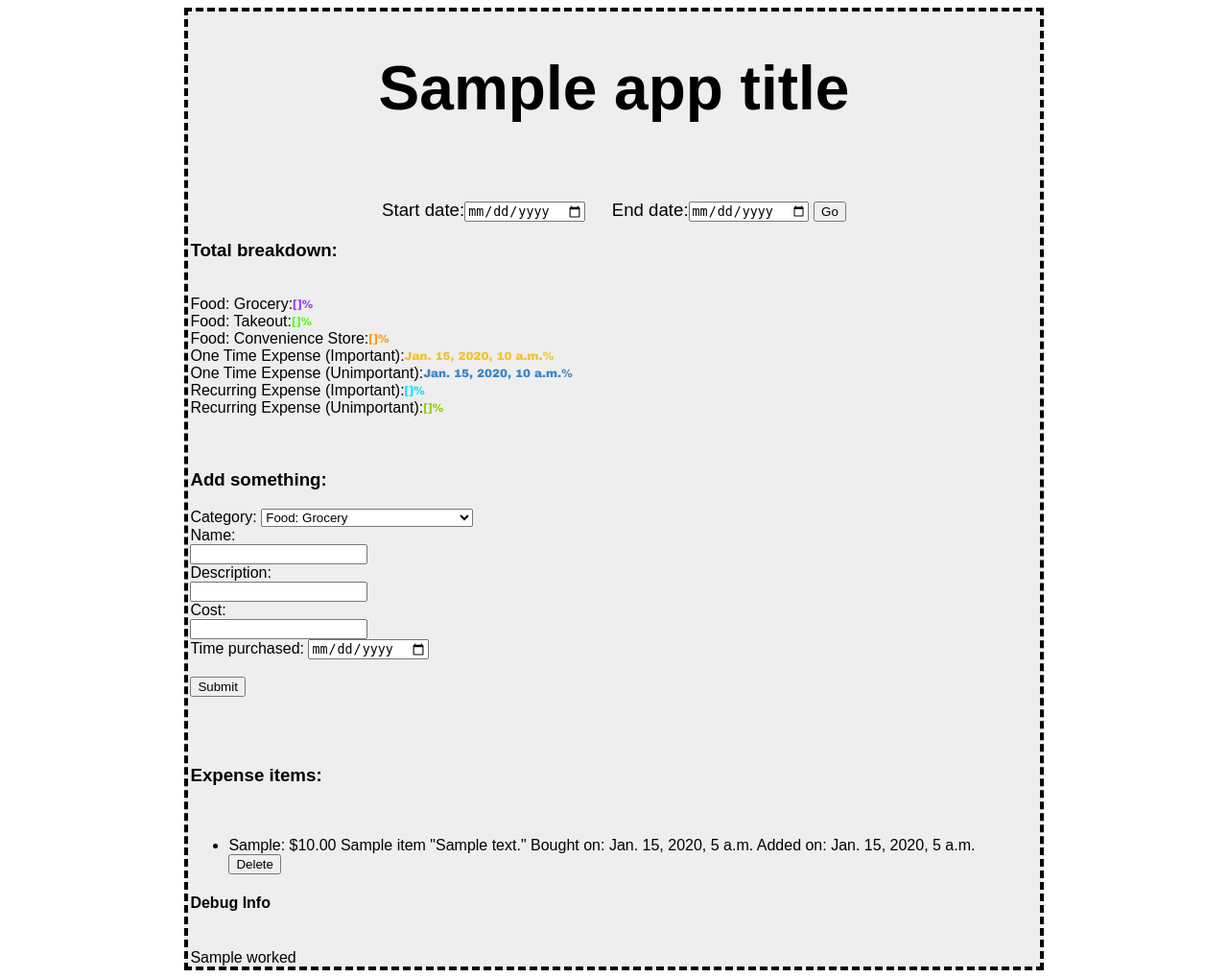
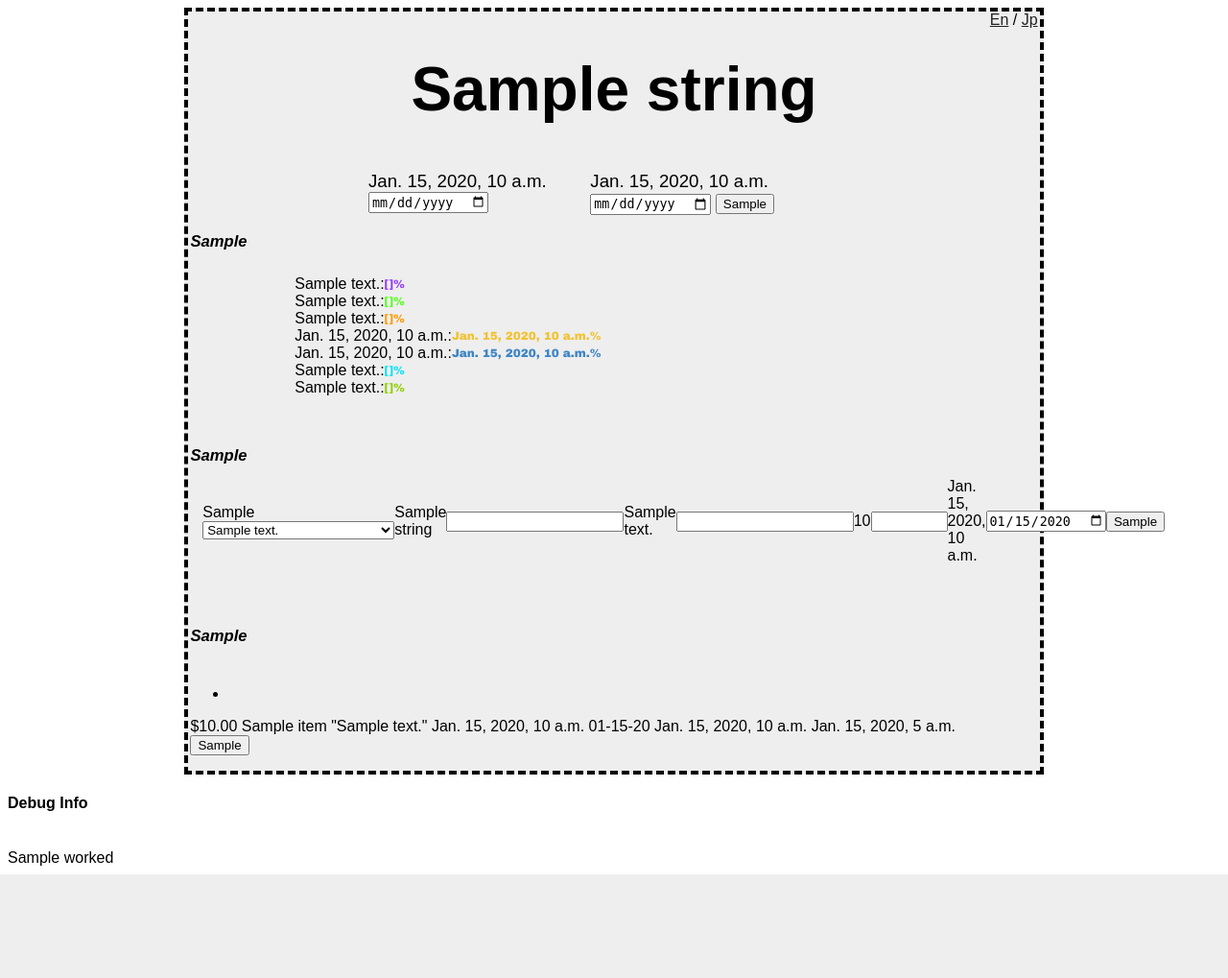
Before and after one commit to abstractedfox/expensecounter, a Django app: template expensecounter/ExpenseCounterApp/templates/ExpenseCounterApp/index.html in a window 1280 px wide. Shown: the whole page at 96% size. After the commit the page ends 911 px from the top, so only its background shows below. Run offline with Django 4.2, Linux system fonts and the light colour scheme; tables that the repository leaves empty hold one stand-in row (values such as "Sample post"); the template is opened without the code that fills it: values that come from a table or form of the project are taken from there, most other values are stand-ins (such as "Sample title", 1, 10 or a date in 2020).

Commit message:
Simple frontend looks pleasant now, Japanese language support added, all the major stuff works

```diff
--- a/expensecounter/ExpenseCounterApp/static/expensecounterapp_index.css
+++ b/expensecounter/ExpenseCounterApp/static/expensecounterapp_index.css
@@ -1,6 +1,7 @@
 :root{
 	--page-bg: #ffffff;
 	--inner-bg: #eeeeee;
+	--darker-bg: #dddddd;
 
 	--default-percent-size: 12;
 	--default-percent-font: "Arial Black";
@@ -66,6 +67,43 @@ body {
 	color: var(--recurring-unimportant-color);
 }
 
+.food-grocery-color{
+	color: var(--food-grocery-color);
+	font-weight: bold;
+}
+.food-takeout-color{
+	color: var(--food-takeout-color);
+	font-weight: bold;
+}
+.food-convenience-color{
+	color: var(--food-convenience-color);
+	font-weight: bold;
+}
+.one-time-important-color{
+	color: var(--one-time-important-color);
+	font-weight: bold;
+}
+.one-time-unimportant-color{
+	color: var(--one-time-unimportant-color);
+	font-weight: bold;
+}
+.recurring-important-color{
+	color: var(--recurring-important-color);
+	font-weight: bold;
+}
+.recurring-unimportant-color{
+	color: var(--recurring-unimportant-color);
+	font-weight: bold;
+}
+
+h3{
+	margin-left: 0px;
+	margin-right: 0px;
+	margin-bottom: 0.5vw;
+	font-size: 1.3vw;
+	font-style: italic;
+}
+
 @media (min-width: 1024px){
 	#pagecontainer{
 		margin-left: auto;
@@ -82,15 +120,35 @@ body {
 		padding-right: var(--inner-margin);
 	}
 
+	#language-select{
+		margin-right: 0px;
+		margin-left: auto;
+		text-align: right;
+	}
+
+	a {
+		color: #222222;
+	}
+	a.visited{
+		color: #222222;
+	}
+
+	#percentages-display{
+		margin-left: auto;
+		margin-right: auto;
+		width: 52vw;
+	}
+
 	.breakdown-item-container{
 		display:flex;
 		align-items: center;
-
 	}
 
 	h1{
 		text-align: center;
 		font-size: 5vw;
+		margin-top: 2vw;
+		margin-bottom: 1vw;
 	}
 
 	#dateform{
@@ -106,4 +164,22 @@ body {
 		margin-left: auto;
 		margin-right: auto;
 	}
+
+	#new-item-form{
+	}
+
+	.flex-row{
+		display: flex;
+		flex-direction: row;
+		align-items: center;
+		margin: 1vw;
+	}
+
+	#new-item-form select{
+		width: 15em;
+	}
+
+	#new-item-form .costinput{
+		width: 6em;
+	}
 }
--- a/expensecounter/ExpenseCounterApp/templates/ExpenseCounterApp/index.html
+++ b/expensecounter/ExpenseCounterApp/templates/ExpenseCounterApp/index.html
@@ -62,7 +62,7 @@
 			recurringUnimportantSize = computedstyles.getPropertyValue('--default-percent-size');
 		}
 		else{
-			csstime.style.setProperty('--recurringUnimportantSize', {{ breakdown_percents.recurring_unimportant }} * sizemultiple);
+			csstime.style.setProperty('--recurring-unimportant-size', {{ breakdown_percents.recurring_unimportant }} * sizemultiple);
 		}
 
 	</script>
@@ -70,89 +70,101 @@
 <body>
 <div id="pagecontainer">
 	<header>
-	<h1 id = "appTitle">{{ app_title }}</h1>
+	<div id="language-select"><a href="{% url 'ExpenseCounterApp:set-language' 'english' %}">En</a> / <a href="{% url 'ExpenseCounterApp:set-language' 'japanese' %}">Jp</a></div>
+	<h1 id = "appTitle">{{ strings.appTitle }}</h1>
 	</header>
 	<br><br>
+
 	<form action="" method="POST" id = "dateform">
 		{% csrf_token %}
-			<div class="datelabel"><label for="startDate">Start date:</label><input name="startDate" type="date" value="{{ date_range_start }}"></div>
-			<div class="datelabel"><label for="endDate">End date:</label><input name="endDate" type="date" value="{{ date_range_end }}">
-			<input type="submit" value="Go"></div>
+			<div class="datelabel"><label for="startDate">{{ strings.date_form_start_date }}</label><input name="startDate" type="date" value="{{ date_range_start }}"></div>
+			<div class="datelabel"><label for="endDate">{{ strings.date_form_end_date }}</label><input name="endDate" type="date" value="{{ date_range_end }}">
+			<input type="submit" value="{{ strings.button_go }}"></div>
 	</form>
 
+
+	<h3>{{ strings.breakdown_header }}</h3><br>
 	<div id="percentages-display">
-		<h3>Total breakdown:</h3><br>
-		<div class="breakdown-item-container"><div name="percentageDisplayLine">Food: Grocery:</div><div id="food-grocery-percent">{{ breakdown_percents.food_grocery }}%</div></div>
+		<div class="breakdown-item-container"><div name="percentageDisplayLine">{{ strings.food_grocery_text }}:</div><div id="food-grocery-percent">{{ breakdown_percents.food_grocery }}%</div></div>
 
-		<div class="breakdown-item-container"><div name="percentageDisplayLine">Food: Takeout:</div><div id="food-takeout-percent">{{ breakdown_percents.food_takeout }}% </div></div>
+		<div class="breakdown-item-container"><div name="percentageDisplayLine">{{ strings.food_takeout_text }}:</div><div id="food-takeout-percent">{{ breakdown_percents.food_takeout }}% </div></div>
 
-		<div class="breakdown-item-container"><div name="percentageDisplayLine">Food: Convenience Store:</div><div id="food-convenience-percent">{{ breakdown_percents.food_convenience }}%</div></div>
+		<div class="breakdown-item-container"><div name="percentageDisplayLine">{{ strings.food_convenience_text }}:</div><div id="food-convenience-percent">{{ breakdown_percents.food_convenience }}%</div></div>
 
-		<div class="breakdown-item-container"><div name="percentageDisplayLine">One Time Expense (Important):</div><div id="one-time-important-percent">{{ breakdown_percents.one_time_important }}%</div></div>
+		<div class="breakdown-item-container"><div name="percentageDisplayLine">{{ strings.one_time_important_text }}:</div><div id="one-time-important-percent">{{ breakdown_percents.one_time_important }}%</div></div>
 
-		<div class="breakdown-item-container"><div name="percentageDisplayLine">One Time Expense (Unimportant):</div><div id="one-time-unimportant-percent">{{ breakdown_percents.one_time_unimportant }}%</div></div>
+		<div class="breakdown-item-container"><div name="percentageDisplayLine">{{ strings.one_time_unimportant_text }}:</div><div id="one-time-unimportant-percent">{{ breakdown_percents.one_time_unimportant }}%</div></div>
 
-		<div class="breakdown-item-container"><div name="percentageDisplayLine">Recurring Expense (Important):</div><div id="recurring-important-percent">{{ breakdown_percents.recurring_important }}%</div></div>
+		<div class="breakdown-item-container"><div name="percentageDisplayLine">{{ strings.recurring_important_text}}:</div><div id="recurring-important-percent">{{ breakdown_percents.recurring_important }}%</div></div>
 
-		<div class="breakdown-item-container"><div name="percentageDisplayLine">Recurring Expense (Unimportant):</div><div id="recurring-unimportant-percent">{{ breakdown_percents.recurring_unimportant }}%</div></div>
+		<div class="breakdown-item-container"><div name="percentageDisplayLine">{{ strings.recurring_unimportant_text }}:</div><div id="recurring-unimportant-percent">{{ breakdown_percents.recurring_unimportant }}%</div></div>
 	</div>
 
 	<br><br>
 
-	<div id="newItemForm">
-		<h3>Add something:</h3>
-		<form action="" method="POST">
+	<div id="new-item-form"> <!-- Add Something form -->
+		<h3>{{ strings.newitem_header }}</h3>
+		<form action="" method="POST" class="flex-row">
 			{% csrf_token %}
-		<label for="categoryDropDown">Category:</label>
+			<div class="flex-row-item">
+				<label for="categoryDropDown">{{ strings.newitem_form_category }}</label>
 					<select name="categoryDropDown">
-				<option value="food_grocery">Food: Grocery</option>
-				<option value="food_takeout">Food: Takeout</option>
-				<option value="food_convenience">Food: Convenience Store</option>
-				<option value="one_time_important">One Time Expense (Important)</option>
-				<option value="one_time_unimportant">One Time Expense (Unimportant)</option>
-				<option value="recurring_important">Recurring Expense (Important)</option>
-				<option value="recurring_unimportant">Recurring Expense (Unimportant)</option>
+						<option value="food_grocery">{{ strings.food_grocery_text }}</option>
+						<option value="food_takeout">{{ strings.food_takeout_text }}</option>
+						<option value="food_convenience">{{ strings.food_convenience_text }}</option>
+						<option value="one_time_important">{{ strings.one_time_important_text }}</option>
+						<option value="one_time_unimportant">{{ strings.one_time_unimportant_text }}</option>
+						<option value="recurring_important">{{ strings.recurring_important_text }}</option>
+						<option value="recurring_unimportant">{{ strings.recurring_unimportant_text }}</option>
 					</select>
 				</label>
+			</div>
 			<br>
-		<label for="name">Name:</label><br>
+			<label for="name">{{ strings.newitem_form_name }}</label><br>
 			<input type="text" name="name"/><br>
 
-		<label for="description">Description:</label><br>
+			<label for="description">{{ strings.newitem_form_description }}</label><br>
 			<input type="text" name="description"/><br>
 
-		<label for="cost">Cost:</label><br>
-		<input type="number" name="cost" step="any"/><br>
+			<label for="cost">{{ strings.newitem_form_cost }}</label><br>
+			<input type="number" name="cost" step="any" class="costinput"/><br>
 
-		<label for="purchase_time">Time purchased:</label>
-		<input type="date" name="purchase_time"/><br>
+			<label for="purchase_time">{{ strings.newitem_form_time_purchased }}</label>
+			<input type="date" name="purchase_time" value="{{ today|date:'Y-m-d' }}"/><br>
 
 			<br>
-		<input type="submit" value="Submit">
+			<input type="submit" value="{{ strings.button_submit }}">
 		</form>
 	</div>
 
 	<br><br>
 
 	<div id="itemList">
-		<h3>Expense items:</h3><br>
-
-
+		<h3>{{ strings.item_list_header }}</h3> <!-- Expense items: -->
+		<br>
 		{% if expense_items %}
-
 			<ul>
 			{% for expense_item in expense_items %}
-				<li>{{expense_item.category}}: ${{ expense_item.cost }} {{ expense_item.name }} "{{ expense_item.description }}"
-				Bought on: {{ expense_item.purchase_time }} Added on: {{ expense_item.time_added }}
+				<li>{# {{expense_item.category}} #}
+				{% if expense_item.category == "food_grocery" %}<div class="food-grocery-color">{{ strings.food_grocery_text }}
+				{% elif expense_item.category == "food_takeout" %}<div class="food-takeout-color">{{ strings.food_takeout_text }}
+				{% elif expense_item.category == "food_convenience" %}<div class="food-convenience-color">{{ strings.food_convenience_text }}
+				{% elif expense_item.category == "one_time_important" %}<div class="one-time-important-color">{{ strings.one_time_important_text }}
+				{% elif expense_item.category == "one_time_unimportant" %}<div class="one-time-unimportant-color">{{ strings.one_time_unimportant_text }}
+				{% elif expense_item.category == "recurring_important" %}<div class="recurring-important-color">{{ strings.recurring_important_text }}
+				{% elif expense_item.category == "recurring_unimportant" %}<div class="recurring-unimportant-color">{{ strings.recurring_unimportant_text}}
+				{% endif %}</div>
+				${{ expense_item.cost }} {{ expense_item.name }} "{{ expense_item.description }}"
+				{{ strings.newitem_form_time_purchased }} {{ expense_item.purchase_time|date:'m-d-y' }} {{ strings.newitem_form_time_added }} {{ expense_item.time_added }}
 				<form action="deleteitem/{{ expense_item.pk }}" method="POST">
 					{% csrf_token %}
-					<input type="submit" value="Delete">
+					<input type="submit" value="{{ strings.button_delete }}">
 				</form>
 				</li>
 			{% endfor %}
 			</ul>
 		{% else %}
-			You haven't bought anything! That's very fiscally responsible.
+			{{ strings.no_purchases }} <!-- You haven't bought anything! That's very fiscally responsible. -->
 		{% endif %}
 	</div>
 
--- a/expensecounter/ExpenseCounterApp/urls.py
+++ b/expensecounter/ExpenseCounterApp/urls.py
@@ -6,6 +6,8 @@ from . import views
 app_name="ExpenseCounterApp"
 urlpatterns = [
     path('', views.index),
-    path('index', views.index),
+    path('setlanguage/<str:setlanguage>', views.set_language, name='set-language'),
+    path('index', views.index, name="index"),
     path('deleteitem/<int:dbkey>', views.deleteitem),
+    path('test', views.test, name="testy"),
 ]
```
Also changed, not shown: expensecounter/ExpenseCounterApp/views.py (+86 -7 lines), readme.md. Lines whose indentation alone changed are shown as unchanged.
